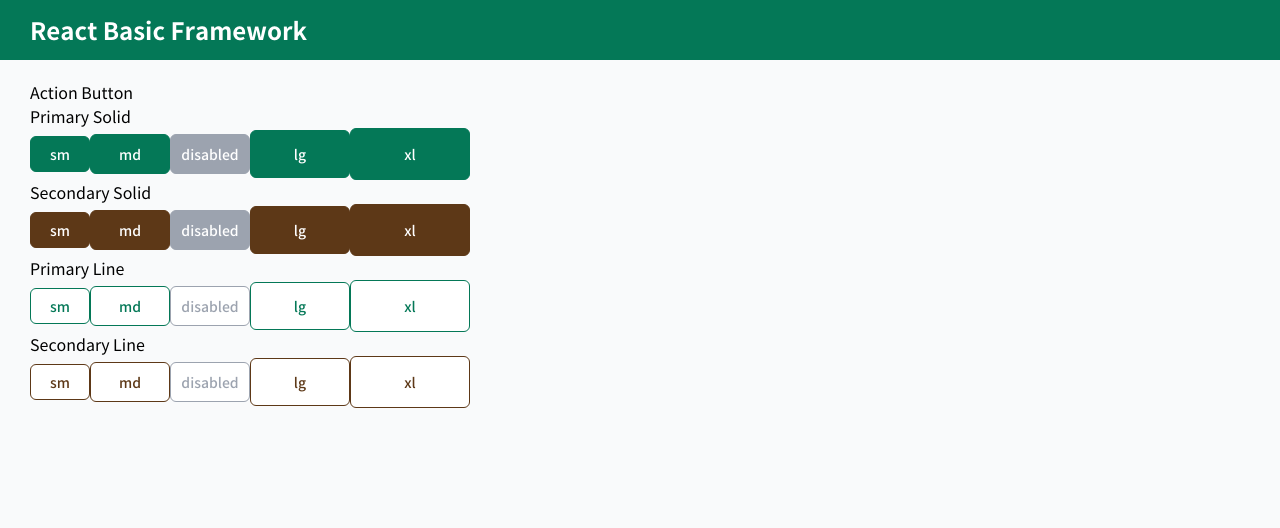
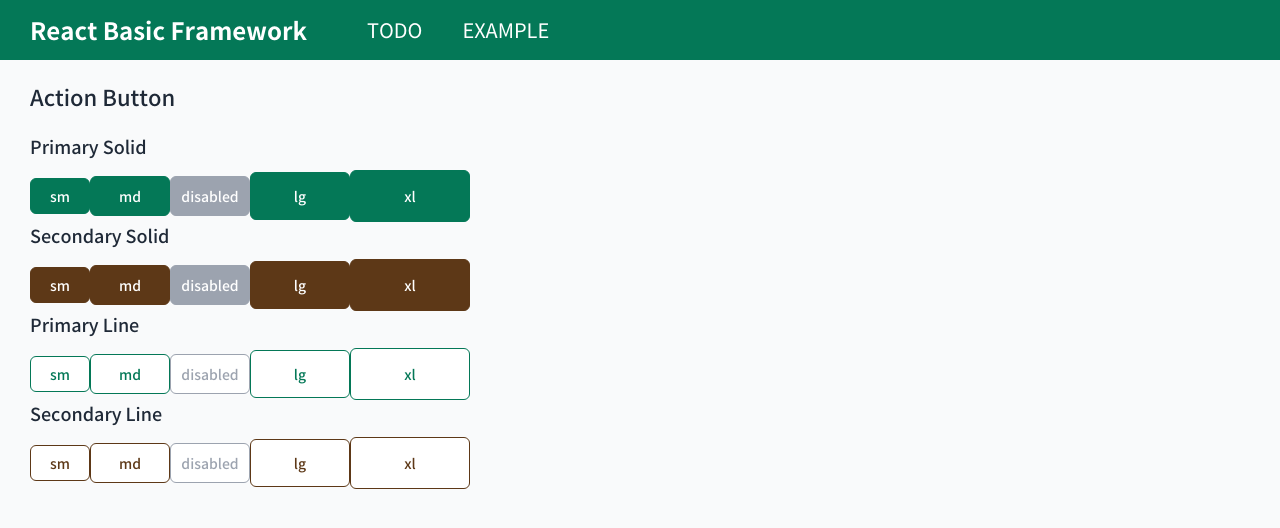
Before and after one commit to jun0108/basic-react-framework, a React (Vite) app: page /examples/button in a window 1280 px wide. Shown: the top 528 px of the page. Built offline with nearby package versions, Linux system fonts and the light colour scheme.

Commit message:
feat(header): menu 라우터 연결

```diff
--- a/src/App.tsx
+++ b/src/App.tsx
@@ -1,19 +1,20 @@
 import React from "react";
 import { BrowserRouter, Route, Routes } from "react-router";
 import './styles/main.scss'
+import Header from'./layouts/Header'
+import Example from'./pages/examples/index'
 import Button from'./pages/examples/Button'
 import Todo from'./pages/TodoList'
 
 function App() {
 	const exampleRoutes = [
+		{ path: "", component: Example },
 		{ path: "button", component: Button },
 	];
 	return (
 		<BrowserRouter>
 			<div className="main">
-				<header className="header">
-					<h1>React Basic Framework</h1>
-				</header>
+				<Header/>
 				<div className="main__content">
 					<Routes>
 						{exampleRoutes.map(({ path, component: Component }) => (
--- /dev/null
+++ b/src/layouts/Header.tsx
@@ -0,0 +1,24 @@
+import { BrowserRouter as Router, Routes, Route, useNavigate } from "react-router-dom";
+
+function Header() {
+	const navigate = useNavigate();
+
+	const menuList = [
+		{ path: "todo", title: 'TODO' },
+		{ path: "examples", title: 'EXAMPLE' },
+	];
+	return (
+		<header className="header">
+			<h1 onClick={() => navigate('')} className="header__logo">React Basic Framework</h1>
+			<ul className="header__menu">
+				{menuList.map(({ path, title }) => (
+					<li key={`menu-list-${path}`} onClick={() => navigate(path)}>
+						<span>{title}</span>
+					</li>
+				))}
+			</ul>
+		</header>
+	)
+}
+
+export default Header
--- a/src/pages/examples/Button.tsx
+++ b/src/pages/examples/Button.tsx
@@ -1,12 +1,12 @@
 function Button() {
 	return (
 		<div className="">
-			<h1 className="text-2xl font-bold  border-solid border-b border-gray-90 pb-1 mb-5">
+			<h1 className="page__title">
 				Action Button
 			</h1>
 			<div className="p-3 mb-5 space-y-5">
 				<div>
-					<h2 className="text-2xl font-bold mb-2">
+					<h2 className="page__subtitle">
 						Primary Solid
 					</h2>
 					<div className="flex gap-3 w-full">
@@ -28,14 +28,13 @@ function Button() {
 					</div>
 				</div>
 				<div>
-					<h2 className="text-2xl font-bold mb-2">
+					<h2 className="page__subtitle">
 						Secondary Solid
 					</h2>
 					<div className="flex gap-3 w-full">
 						<button type="button" className="btn__full--secondary-sm">
 							sm
 						</button>
-
 						<button type="button" className="btn__full--secondary-md">
 							md
 						</button>
@@ -51,14 +50,13 @@ function Button() {
 					</div>
 				</div>
 				<div>
-					<h2 className="text-2xl font-bold mb-2">
+					<h2 className="page__subtitle">
 						Primary Line
 					</h2>
 					<div className="flex gap-3 w-full">
 						<button type="button" className="btn__line--primary-sm">
 							sm
 						</button>
-
 						<button type="button" className="btn__line--primary-md">
 							md
 						</button>
@@ -74,14 +72,13 @@ function Button() {
 					</div>
 				</div>
 				<div>
-					<h2 className="text-2xl font-bold mb-2">
+					<h2 className="page__subtitle">
 						Secondary Line
 					</h2>
 					<div className="flex gap-3 w-full">
 						<button type="button" className="btn__line--secondary-sm">
 							sm
 						</button>
-
 						<button type="button" className="btn__line--secondary-md">
 							md
 						</button>
--- /dev/null
+++ b/src/pages/examples/index.tsx
@@ -0,0 +1,22 @@
+import { BrowserRouter as Router, Routes, Route, useNavigate } from "react-router-dom";
+
+function Example() {
+	const navigate = useNavigate();
+	const menuList = [
+		{ path: "button", title: 'buttons' },
+	];
+	return (
+		<div>
+			<h1 className="page__title">UI EXAMPLE</h1>
+			<ul style={{width: '200px'}}>
+				{menuList.map(({ path, title }) => (
+					<li key={path} onClick={() => navigate(path)} className="chip__line--primary-lg">
+						<span>{title}</span>
+					</li>
+				))}
+			</ul>
+		</div>
+	)
+}
+
+export default Example
--- a/src/styles/components/_chips.scss
+++ b/src/styles/components/_chips.scss
@@ -56,7 +56,7 @@ $chip-line-colors: (
   $size-map: map.get($chip-style, $size);
 
   display: flex;
-  justify-content: space-between;
+  justify-content: center;
   align-items: center;
   min-width: map.get($size-map, min-width);
   height: map.get($size-map, height);
--- a/src/styles/layout/_header.scss
+++ b/src/styles/layout/_header.scss
@@ -1,6 +1,7 @@
 @use "../helpers/mixins/index" as *;
 
 .header {
+  @include space(40px);
   display: flex;
   align-items: center;
   width: 100%;
@@ -9,7 +10,26 @@
   background: var(--layout-header-height);
   background-color: var(--color-primary-800);
   color: var(--color-white);
-  h1 {
+  &__logo {
     @include typo(var(--font-size-24),600);
+    cursor: pointer;
+  }
+  &__menu {
+    @include typo(var(--font-size-20));
+    display: flex;
+    align-items: center;
+    flex: 1 1 0%;
+    li {
+      display: flex;
+      align-items: center;
+      height: var(--form-height-md);
+      padding: 0 20px;
+      border-radius: var(--radius-md);
+      cursor: pointer;
+      transition: var(--transition);
+      &:hover {
+        background-color: var(--color-primary-900);
+      }
+    }
   }
 }
--- /dev/null
+++ b/src/styles/layout/index.scss
@@ -0,0 +1,14 @@
+@use "../helpers/mixins/index" as *;
+@forward "./wrapper";
+@forward "./header";
+
+.page {
+    &__title {
+        @include typo(var(--font-size-22), 500, var(--color-gray-900));
+        margin-bottom: 20px;
+    }
+    &__subtitle {
+        @include typo(var(--font-size-18), 500, var(--color-gray-900));
+        margin-bottom: 10px;
+    }
+}
--- a/src/styles/main.scss
+++ b/src/styles/main.scss
@@ -1,8 +1,7 @@
 @use "./base/reset" as *;
 @use "./base/fonts" as *;
 
-@use "./layout/wrapper" as *;
-@use "./layout/header" as *;
+@use "./layout/index" as *;
 
 @use "./components/buttons" as *;
 @use "./components/textfield" as *;
@@ -27,12 +26,14 @@
           overflow: hidden;
           text-overflow: ellipsis;
           white-space: nowrap;
+          flex: 1 1 0%;
         }
       }
       p {
         overflow: hidden;
         text-overflow: ellipsis;
         white-space: nowrap;
+        flex: 1 1 0%;
         margin-right: 8px;
         font-weight: 600;
       }
```
